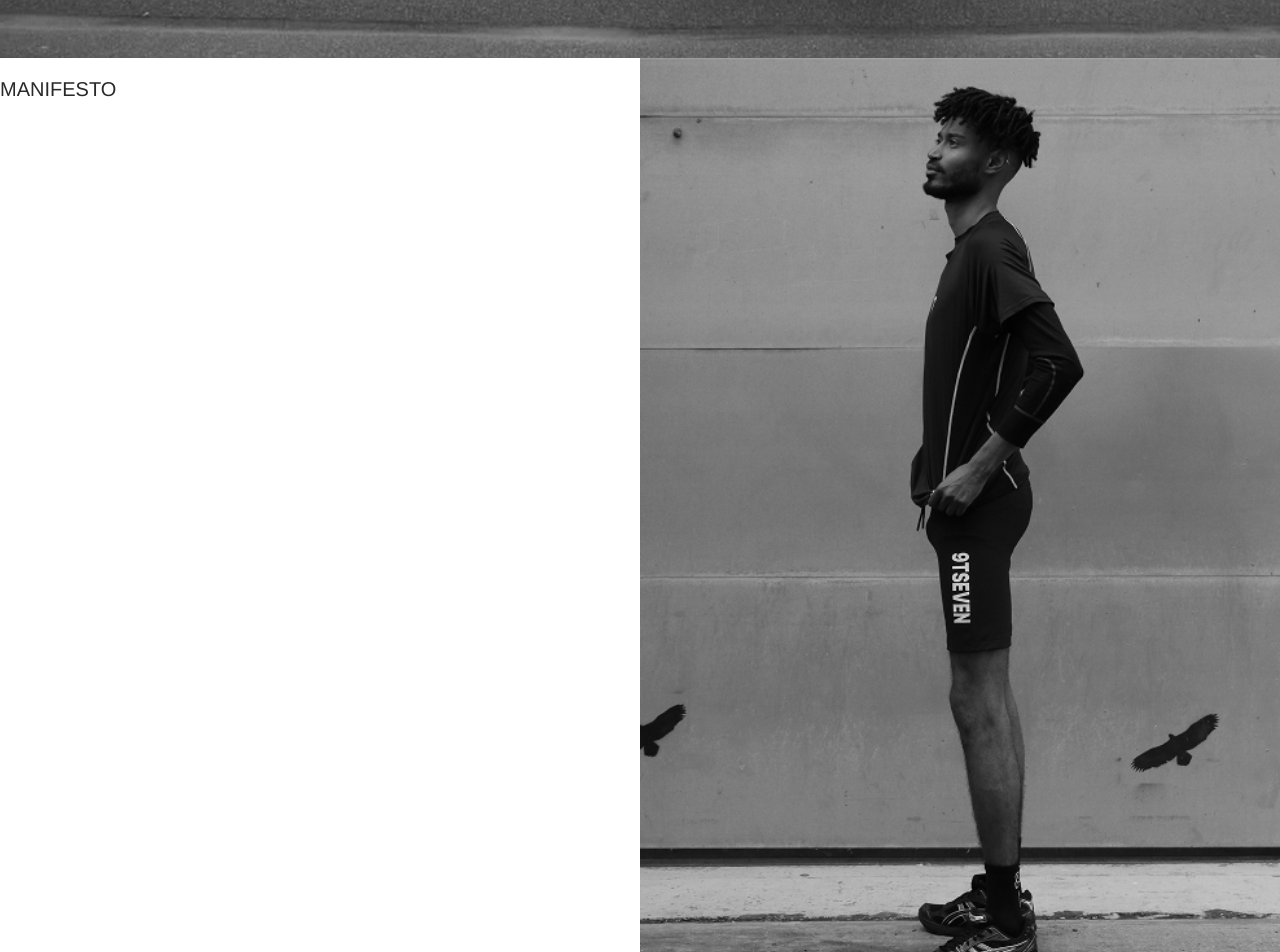
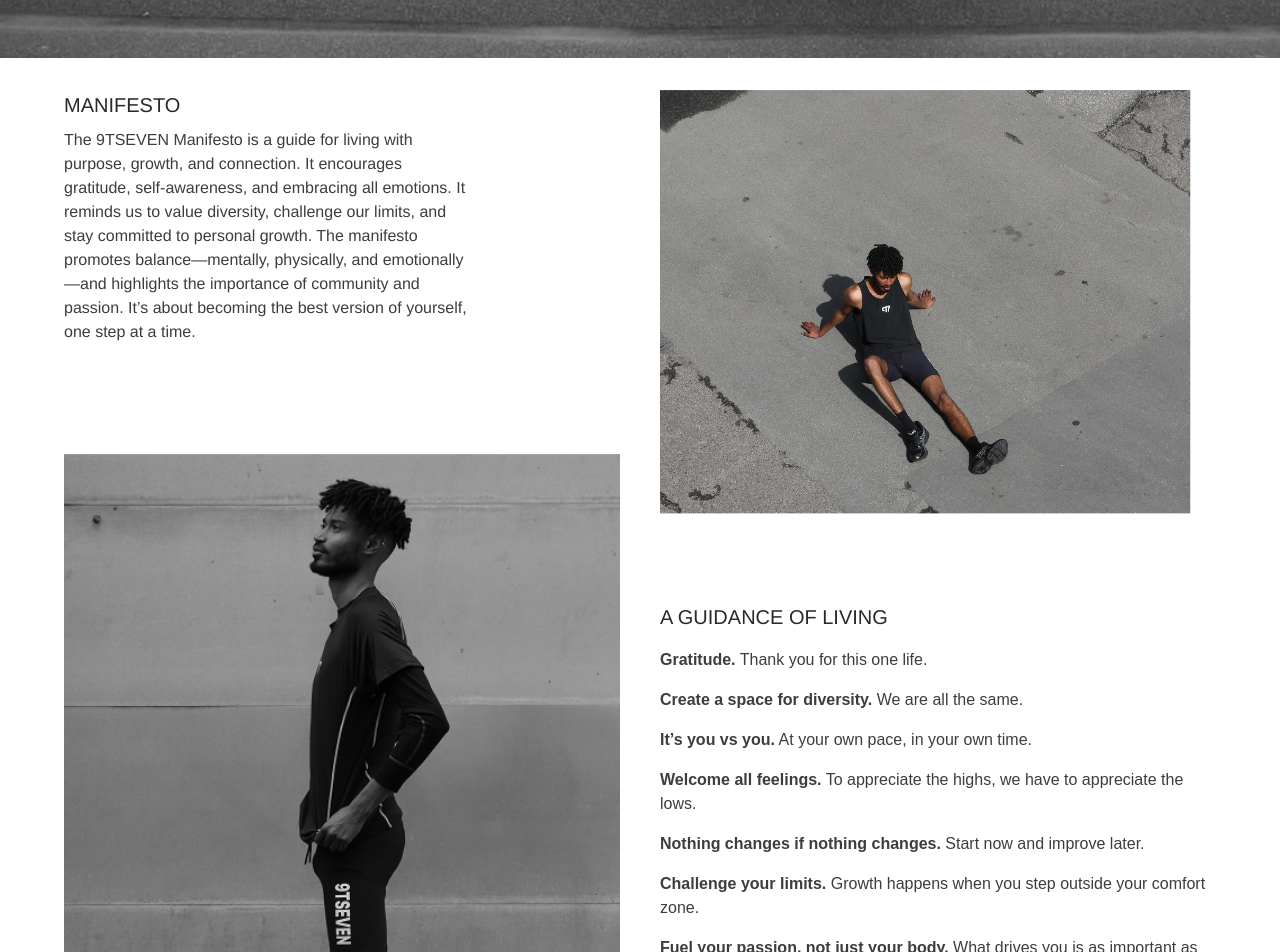
Before and after one commit to sagecave/web_9tseven, a Next.js app: page /communityPage in a window 1280 px wide. Shown: the part 756-1708 px from the top of the page. Built offline with nearby package versions, Linux system fonts and the light colour scheme.

Commit message:
layout virker, skal have bedre billeder, og skal lave event kortet

```diff
--- a/src/app/communityPage/page.js
+++ b/src/app/communityPage/page.js
@@ -6,21 +6,22 @@
       <div className="grid col-start-1 col-end-4 object-cover">
         <Image className="object-cover w-full" src="/assets/images/communityRun.jpg" alt="Community grup running" width={500} height={300} />
       </div>
-      <div className="grid grid-cols-subgrid col-start-1 col-end-4 md:grid-cols-2 md:grid-rows-3">
-        <div className="grid col-start-2 col-end-3 mt-4 mb-4 md:col-start-1 md:col-end-2  ">
+      <div className="grid grid-cols-subgrid col-start-1 col-end-4  mt-4 ">
+        <div className=" grid-cols-subgrid col-start-1 col-end-4 md:col-start-2 md:col-end-3 md:grid-cols-2 grid">
+          <div className=" col-start-2 col-end-3 mt-4 mb-4 md:col-start-1 md:col-end-2 md:w-[70%] ">
             <h2 className=" text-HeaderSizeSmall text-main_black">MANIFESTO</h2>
-          <p className="text-neutral_black text-ParagraphSize">
-            The 9TSEVEN Manifesto is a guide for living with purpose, growth, and connection. It encourages gratitude, self-awareness, and embracing all emotions. It reminds us to value diversity, challenge our limits, and stay committed to personal
-            growth. The manifesto promotes balance—mentally, physically, and emotionally—and highlights the importance of community and passion. It’s about becoming the best version of yourself, one step at a time.
+            <p className="text-neutral_black text-ParagraphSize mt-2">
+              The 9TSEVEN Manifesto is a guide for living with purpose, growth, and connection. It encourages gratitude, self-awareness, and embracing all emotions. It reminds us to value diversity, challenge our limits, and stay committed to
+              personal growth. The manifesto promotes balance—mentally, physically, and emotionally—and highlights the importance of community and passion. It’s about becoming the best version of yourself, one step at a time.
             </p>
           </div>
 
-        <div className="grid col-start-1 col-end-4 md:col-start-2 md:col-end-3 md:row-start-1 md:row-end-2  ">
-          <Image className="object-cover w-full md:w-[500]" src="/assets/images/communityStand.jpg" alt="Person sitting down" width={500} height={300} />
+          <div className="grid col-start-1 col-end-4 md:col-start-2 md:col-end-3 md:row-start-1 md:row-end-2 md:mt-4 md:ml-5">
+            <Image className="object-cover w-full md:w-full" src="/assets/images/comunityRelax.jpg" alt="Person sitting down" width={500} height={300} />
           </div>
 
-        <div className="grid col-start-2 col-end-3 mt-4 mb-4 md:col-start-2 md:col-end-3 ">
-          <h2 className="text-main_black text-HeaderSizeSmall">A GUIDANCE OF LIVING</h2>
+          <div className=" col-start-2 col-end-3 mt-4 mb-4 md:col-start-2 md:col-end-3 md:mt-20 md:ml-5 ">
+            <h2 className="text-main_black text-HeaderSizeSmall mt-2">A GUIDANCE OF LIVING</h2>
             <ul className="*:text-neutral_black *:text-ParagraphSize *:pt-4">
               <li>
                 <span className=" font-bold">Gratitude.</span> Thank you for this one life.
@@ -55,8 +56,9 @@
             </ul>
           </div>
 
-        <div className="grid col-start-1 col-end-4 ">
-          <Image className="object-cover w-full md:w-[500] md:col-start-1 md:col-end-2 md:row-start-1 md:row-end-2" src="/assets/images/communityStand.jpg" alt="Person standing" width={500} height={300} />
+          <div className="grid col-start-1 col-end-4 md:col-start-1 md:col-end-2 md:row-start-2 md:row-end-3 lg:bottom-15 md:mr-5 md:relative">
+            <Image className="object-cover w-full md:w-full md:col-start-1 md:col-end-2 md:row-start-1 md:row-end-2" src="/assets/images/communityStand.jpg" alt="Person standing" width={500} height={300} />
+          </div>
         </div>
       </div>
     </section>
```
Lines whose indentation alone changed are shown as unchanged.
